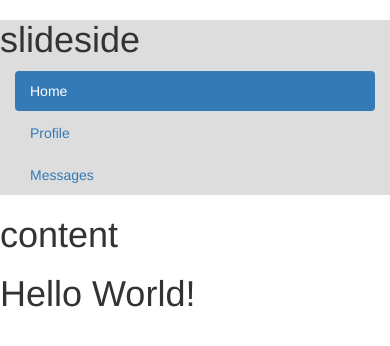
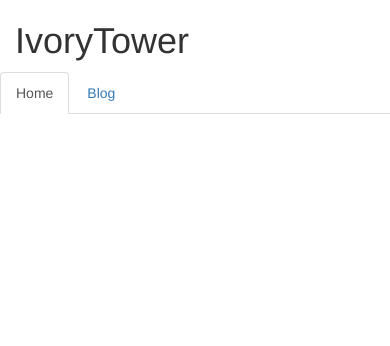
Before and after one commit to chentianma/pws, a Django app: page / in a window 390 px wide. Shown: the top 346 px of the page. Run offline with Django 3.2, Linux system fonts and the light colour scheme; some libraries are stand-ins or nearby versions.

Commit message:
标题与导航栏

```diff
--- a/mysite/templates/mysite/base.html
+++ b/mysite/templates/mysite/base.html
@@ -13,26 +13,31 @@
 <body>
     <div class=".container-fluid">
         <div class="row">
-            <div class="col-md-2" style="background-color: #DDD">
-                <h1>slideside</h1>
-                <div class="col-md-1">
+            <div class="col-md-2" >
+                <div class="col-md-3"></div>
+                <div class="col-md-6">
+                    <h1>IvoryTower</h1>
                 </div>
-                <div class="col-md-11">
-                    <div class="nav nav-pills nav-stacked">
-                        <li role="presentation" class="active"><a href="#">Home</a></li>
-                        <li role="presentation"><a href="#">Profile</a></li>
-                        <li role="presentation"><a href="#">Messages</a></li>
-                    </div>
-                </div>
+                <!--<div class="col-md-3"></div>-->
             </div>
-            <div class="col-md-10">
-                <h1>content</h1>
-                    {% block content %}
-                    {% endblock %}
-            </div>
+            <!--<div class="col-md-10"></div>-->
         </div>
     </div>
-
+    <div class=".container-fluid">
+        <div class="row">
+            <div class="col-md-2" ></div>
+            <div class="col-md-8">
+                <ul class="nav nav-tabs">
+                    <li role="presentation" class="active"><a href="/">Home</a></li>
+                    <li role="presentation"><a href="">Blog</a></li>
+                    <!--<li role="presentation"><a href="#">Messages</a></li>-->
+                </ul>
+            </div>
+            <div class="col-md-2"></div>
+        </div>
+    </div>
+    {% block content %}
+    {% endblock %}
     <!-- jQuery文件。务必在bootstrap.min.js 之前引入 -->
     <script src="//cdn.bootcss.com/jquery/1.11.3/jquery.min.js"></script>
     <!-- Bootstrap 核心 JavaScript 文件 -->
--- a/mysite/templates/mysite/home.html
+++ b/mysite/templates/mysite/home.html
@@ -5,5 +5,4 @@ Home
 {% endblock %}
 
 {% block content %}
-    <h1>Hello World!</h1>
 {% endblock %}
```
